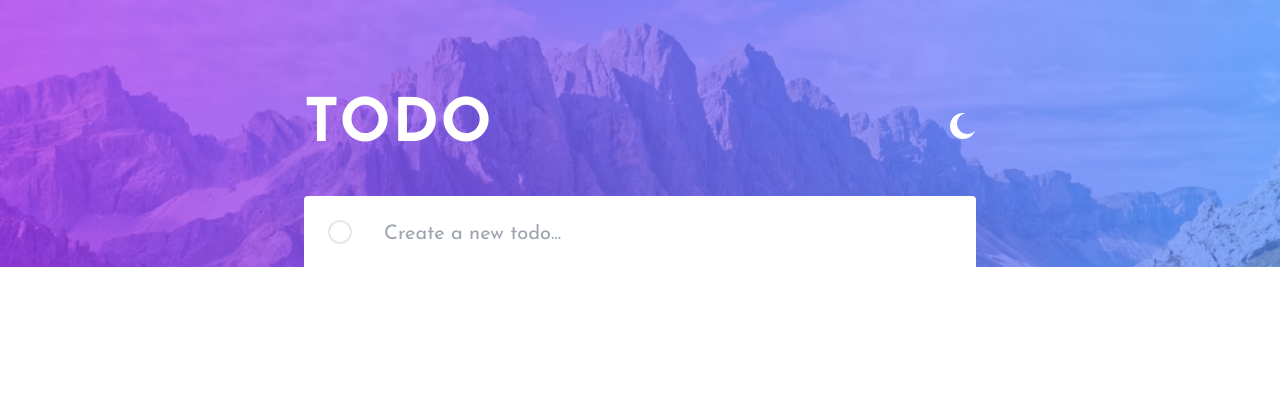
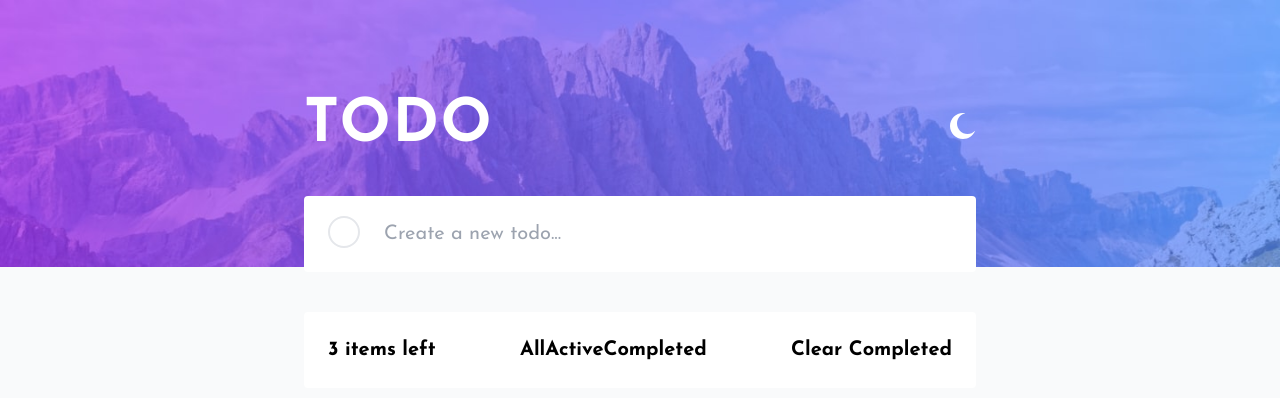
Before and after one commit to theaussie86/angular-todo-list, an Angular app: page / in a window 1280 px wide. Shown: the top 398 px of the page. Built offline with nearby package versions, Linux system fonts and the light colour scheme.

Commit message:
refactor checkbox

```diff
--- a/src/app/app.component.html
+++ b/src/app/app.component.html
@@ -11,11 +11,25 @@
     </div>
 
     <div class="w-full mt-10">
-      <!-- add a start adornement to the input field -->
       <div class="relative">
+        <!-- add a start adornement to the input field -->
+        <app-checkbox class="absolute left-6 top-5" [isDisabled]="true"></app-checkbox>
+        <input type="text" name="add-task" id="add-task" class="w-full p-6 pl-20 rounded text-xl" placeholder="Create a new todo...">
+      </div>
+    </div>
 
-        <div class="absolute top-0 left-0 mt-6 ml-6 rounded-full border-gray-200 w-6 h-6 border-2"></div>
-      <input type="text" name="add-task" id="add-task" class="w-full p-6 pl-20 rounded text-xl" placeholder="Create a new todo...">
+    <div class="w-full mt-10 bg-white rounded container divide-y divide-gray-400">
+
+
+
+      <div class="flex justify-between items-center p-6">
+        <div class="text-xl font-bold">3 items left</div>
+        <div class="flex">
+          <button class="text-xl font-bold">All</button>
+          <button class="text-xl font-bold">Active</button>
+          <button class="text-xl font-bold">Completed</button>
+        </div>
+        <button class="text-xl font-bold">Clear Completed</button>
       </div>
     </div>
 
--- a/src/app/app.component.ts
+++ b/src/app/app.component.ts
@@ -1,12 +1,12 @@
 import { Component } from "@angular/core";
 import { RouterOutlet } from "@angular/router";
-import { AppModule } from "./app.module";
 import { CommonModule } from "@angular/common";
+import { CheckboxComponent } from "./checkbox/checkbox.component";
 
 @Component({
   selector: "app-root",
   standalone: true,
-  imports: [RouterOutlet, CommonModule],
+  imports: [RouterOutlet, CommonModule, CheckboxComponent],
   templateUrl: "./app.component.html",
   styleUrl: "./app.component.css",
 })
--- /dev/null
+++ b/src/app/checkbox/checkbox.component.html
@@ -0,0 +1,3 @@
+<div class="rounded-full  size-8" [ngClass]="{'bg-gradient-to-r from-checkBackgroundStart to-checkBackgroundEnd': checked, 'border-2 border-gray-200': !checked, 'cursor-pointer': !isDisabled}" (click)="!isDisabled && toggle()">
+    <img *ngIf="checked" src="icon-check.svg" alt="Check Icon" class="w-full h-full p-2">
+</div>
--- /dev/null
+++ b/src/app/checkbox/checkbox.component.ts
@@ -0,0 +1,18 @@
+import { CommonModule } from "@angular/common";
+import { Component, Input } from "@angular/core";
+
+@Component({
+  selector: "app-checkbox",
+  standalone: true,
+  imports: [CommonModule],
+  templateUrl: "./checkbox.component.html",
+  styleUrl: "./checkbox.component.css",
+})
+export class CheckboxComponent {
+  @Input() checked = false;
+  @Input() isDisabled = false;
+
+  public toggle() {
+    this.checked = !this.checked;
+  }
+}
--- a/src/index.html
+++ b/src/index.html
@@ -7,7 +7,7 @@
   <meta name="viewport" content="width=device-width, initial-scale=1">
   <link rel="icon" type="image/x-icon" href="favicon-32x32.png">
 </head>
-<body class="text-base">
+<body class="text-base h-full bg-gray-50">
   <app-root></app-root>
 </body>
 </html>
```
Also changed, not shown: src/app/app.module.ts (deleted, +0 -10 lines), src/app/checkbox/checkbox.component.css (added), 1 other file (tests, documents, lock files or other folders).
